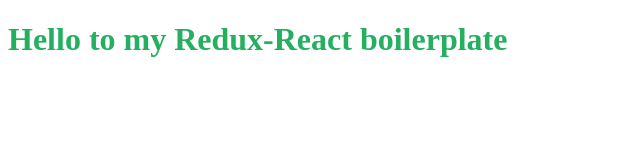
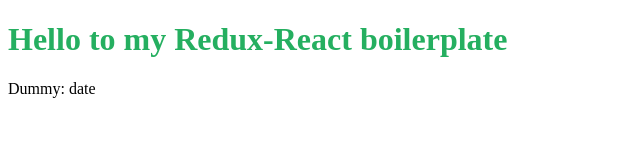
Before and after one commit to danielreis00/redux-react-starter, a React app: page / in a window 1280 px wide. Shown: the top 160 px of the page, without its empty margins (0-640 px from the left). Built offline with nearby package versions, Linux system fonts and the light colour scheme; the HTML template or start-up script is replaced by a standard one.

Commit message:
Transform App into a container and trigger a dummy action

```diff
--- a/src/containers/App.jsx
+++ b/src/containers/App.jsx
@@ -1,11 +1,29 @@
 import React, { Component } from 'react';
+import { connect } from 'react-redux';
+import { doDummy } from '../actions/actions';
 
-class App extends Component {
+class AppContainer extends Component {
+  componentDidMount() {
+    this.props.onDummy(100);
+  }
+
   render() {
     return (
-      <h1 className="dr-header">Hello to my Redux-React boilerplate</h1>
+      <div>
+        <h1 className="dr-header">Hello to my Redux-React boilerplate</h1>
+        <div>Dummy: {this.props.dummy}</div>
+      </div>
     );
   }
 }
 
+const mapStateToProps = (state) => ({
+    dummy: state.get('dummy'),
+});
+
+const App = connect(
+  mapStateToProps,
+  {onDummy: doDummy}
+)(AppContainer);
+
 export default App;
```
